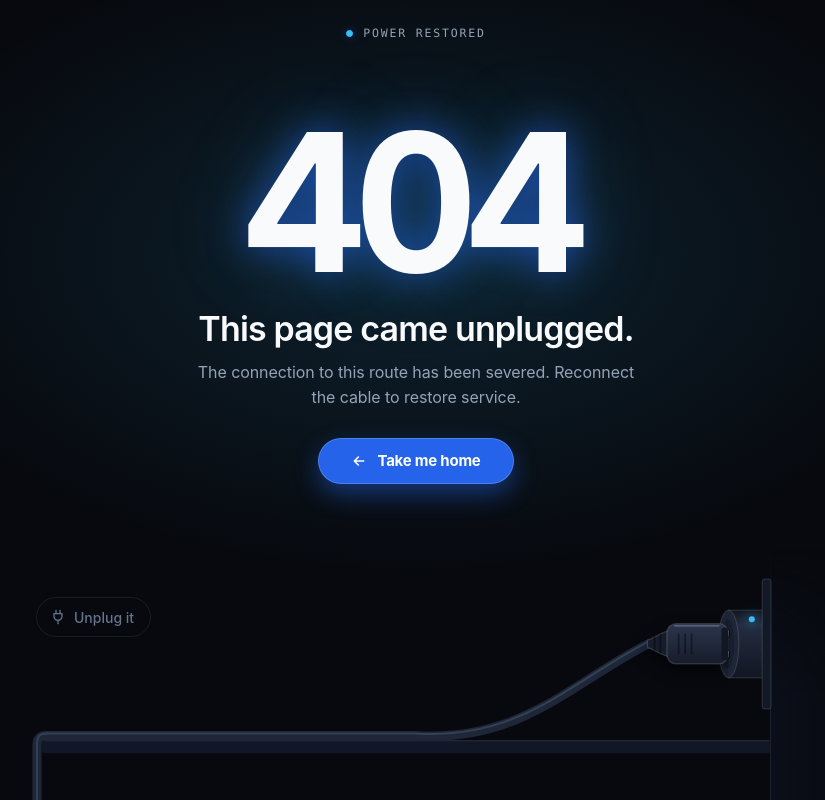
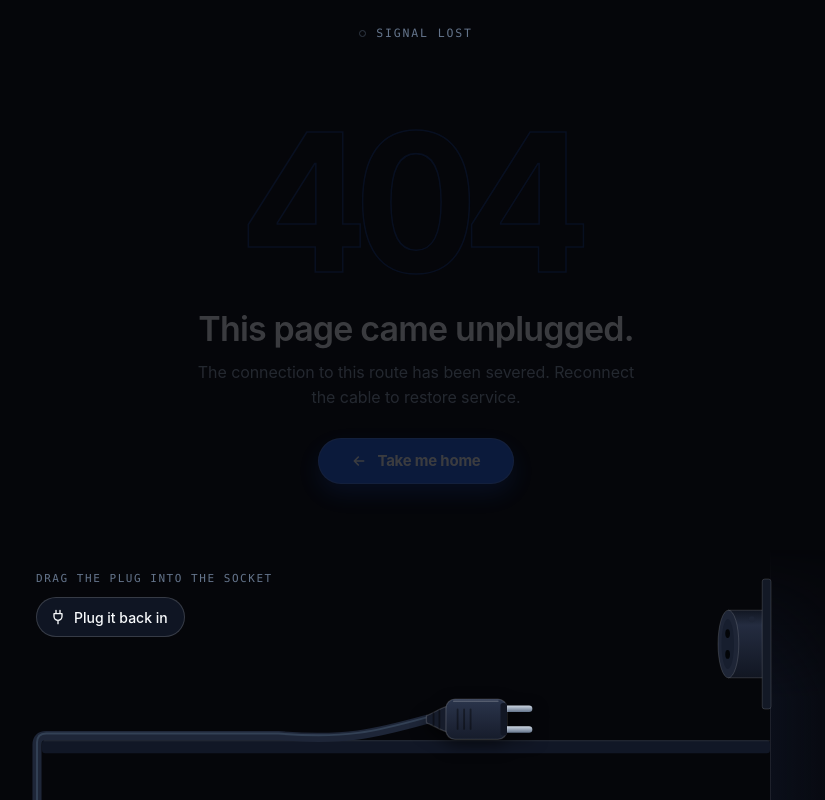
Before and after one commit to CosmicZenith11/Air-Cursor-Web, a Python web app: template templates/error.html in a window 1280 px wide. Shown: the whole page, without its empty margins (224-1049 px from the left). Run offline with Jinja, Linux system fonts and the light colour scheme; the template is opened without the code that fills it, so the values that code supplies are empty.

Commit message:
Update error.html

```diff
--- a/templates/error.html
+++ b/templates/error.html
@@ -73,7 +73,7 @@
             --up-glow-rgb: 56, 189, 248;
             --up-glow-strength: 0.14;
             --up-code-glow: 0 0 38px rgba(37, 99, 235, 0.65), 0 0 85px rgba(56, 189, 248, 0.25);
-            --up-tube: rgba(37, 99, 235, 0.4);
+            --up-tube: rgba(37, 99, 235, 0.45);
             --up-near: rgba(56, 189, 248, 0.6);
             --up-led-on: #38bdf8;
         }
@@ -87,7 +87,7 @@
             --up-light-rgb: 220, 38, 38;
             --up-glow-rgb: 248, 113, 113;
             --up-code-glow: 0 0 38px rgba(220, 38, 38, 0.65), 0 0 85px rgba(248, 113, 113, 0.25);
-            --up-tube: rgba(220, 38, 38, 0.4);
+            --up-tube: rgba(220, 38, 38, 0.45);
             --up-near: rgba(248, 113, 113, 0.6);
             --up-led-on: #f87171;
         }
@@ -101,7 +101,7 @@
             --up-light-rgb: 217, 119, 6;
             --up-glow-rgb: 251, 191, 36;
             --up-code-glow: 0 0 38px rgba(217, 119, 6, 0.65), 0 0 85px rgba(251, 191, 36, 0.25);
-            --up-tube: rgba(217, 119, 6, 0.4);
+            --up-tube: rgba(217, 119, 6, 0.45);
             --up-near: rgba(251, 191, 36, 0.6);
             --up-led-on: #fbbf24;
         }
@@ -115,7 +115,7 @@
             --up-light-rgb: 124, 58, 237;
             --up-glow-rgb: 167, 139, 250;
             --up-code-glow: 0 0 38px rgba(124, 58, 237, 0.65), 0 0 85px rgba(167, 139, 250, 0.25);
-            --up-tube: rgba(124, 58, 237, 0.4);
+            --up-tube: rgba(124, 58, 237, 0.45);
             --up-near: rgba(167, 139, 250, 0.6);
             --up-led-on: #a78bfa;
         }
@@ -264,7 +264,7 @@
             text-wrap: pretty;
         }
 
-        /* Center Take Me Home Button */
+        /* Centered Take Me Home Button */
         .up-actions {
             display: flex;
             align-items: center;
@@ -533,13 +533,14 @@
 </head>
 <body data-error="{{ code|default('404') }}">
 
-    <div class="unplugged-root" id="unpluggedRoot" data-power="on" data-error="{{ code|default('404') }}">
+    <!-- 💥 ALWAYS INITIALIZED AS UNPLUGGED (data-power="off") 💥 -->
+    <div class="unplugged-root" id="unpluggedRoot" data-power="off" data-error="{{ code|default('404') }}">
         <!-- Top Status Line -->
         <p class="up-status" aria-hidden="true">
             <span class="up-status-dot"></span>
-            <span id="upStatusText">Power restored</span>
+            <span id="upStatusText">Signal lost</span>
         </p>
-        <p class="up-sr" role="status" id="upLiveSr">Power restored</p>
+        <p class="up-sr" role="status" id="upLiveSr">Signal lost</p>
 
         <!-- The Screen Content -->
         <div class="up-screen">
@@ -590,7 +591,7 @@
                     <svg width="16" height="16" viewBox="0 0 24 24" fill="none" stroke="currentColor" stroke-width="2" stroke-linecap="round" stroke-linejoin="round" aria-hidden="true">
                         <path d="M9 2v5M15 2v5M6 7h12v4a6 6 0 0 1-12 0zM12 17v5"/>
                     </svg>
-                    <span id="upFallbackText">Unplug it</span>
+                    <span id="upFallbackText">Plug it back in</span>
                 </button>
             </div>
 
@@ -609,7 +610,7 @@
                 </svg>
 
                 <!-- Draggable Plug Button -->
-                <button type="button" class="up-plug" id="upPlug" role="switch" aria-checked="true" aria-label="Power cable">
+                <button type="button" class="up-plug" id="upPlug" role="switch" aria-checked="false" aria-label="Power cable">
                     <svg viewBox="0 0 82 32" id="plugSvg" aria-hidden="true" focusable="false">
                         <defs>
                             <linearGradient id="up-plug-body" x1="0" y1="0" x2="0" y2="1">
@@ -639,7 +640,7 @@
     </div>
 
     <!-- ============================================================================
-         ANTI-BUCKLING NATURAL GRAVITY CURVE ENGINE
+         ANTI-BUCKLING NATURAL GRAVITY CURVE ENGINE (STARTS UNPLUGGED)
          ============================================================================ -->
     <script>
         (function() {
@@ -662,7 +663,8 @@
             const CABLE_W = 7;
             const RAYS = [-168, -140, -112, -86, 94, 118, 146, 176];
 
-            let isPlugged = true;
+            // 💥 ALWAYS STARTS UNPLUGGED ON REFRESH 💥
+            let isPlugged = false;
             let isDragging = false;
             let isNear = false;
             let currentGeo = null;
@@ -744,29 +746,24 @@
                 return [x, y];
             }
 
-            /* 💥 100% RELIABLE ZERO-BUCKLING CABLE CURVE 💥 */
+            /* Natural Zero-Buckling Cable Geometry */
             function calculateCablePath(g, tail) {
                 const f = (v) => Math.round(v * 10) / 10;
                 const rail = g.deskLeft - g.r - 0.5;
                 const top = g.deskY - g.r;
                 const bend = 2 * g.r;
 
-                // Start from offstage down the desk edge
                 let d = `M${f(rail)} ${f(g.h + 40)}V${f(top + bend)}Q${f(rail)} ${f(top)} ${f(rail + bend)} ${f(top)}`;
 
-                // Dynamic takeoff point along the desk surface
                 const takeoffX = Math.max(rail + bend, Math.min(tail.x - 45 * g.k, tail.x * 0.62));
                 d += `L${f(takeoffX)} ${f(top)}`;
 
-                // Smooth catenary gravity droop between desk liftoff and plug tail
                 const dx = tail.x - takeoffX;
                 const span = Math.max(10, dx);
 
-                // Natural gravity droop: increases with height above desk, zero when flat
                 const lift = Math.max(0, top - tail.y);
                 const droop = Math.min(42 * g.k, (lift * 0.38) + (span * 0.08));
 
-                // Control points stay strictly BELOW or AT the trajectory to eliminate upward peaking
                 const cp1X = takeoffX + span * 0.45;
                 const cp1Y = Math.min(g.deskY + 2, top + droop * 0.3);
 
@@ -1026,8 +1023,16 @@
 
                 renderSceneAndSocket();
 
-                nx = isPlugged ? currentGeo.seat.x : currentGeo.rest.x;
-                ny = isPlugged ? currentGeo.seat.y : currentGeo.rest.y;
+                // 💥 GUARANTEED UNPLUGGED POSITION ON EVERY LOAD/REFRESH 💥
+                isPlugged = false;
+                root.setAttribute('data-power', 'off');
+                plug.setAttribute('aria-checked', 'false');
+                statusText.textContent = 'Signal lost';
+                liveSr.textContent = 'Signal lost';
+                fallbackText.textContent = 'Plug it back in';
+
+                nx = currentGeo.rest.x;
+                ny = currentGeo.rest.y;
                 rot = 0;
                 targetRot = 0;
 
```
